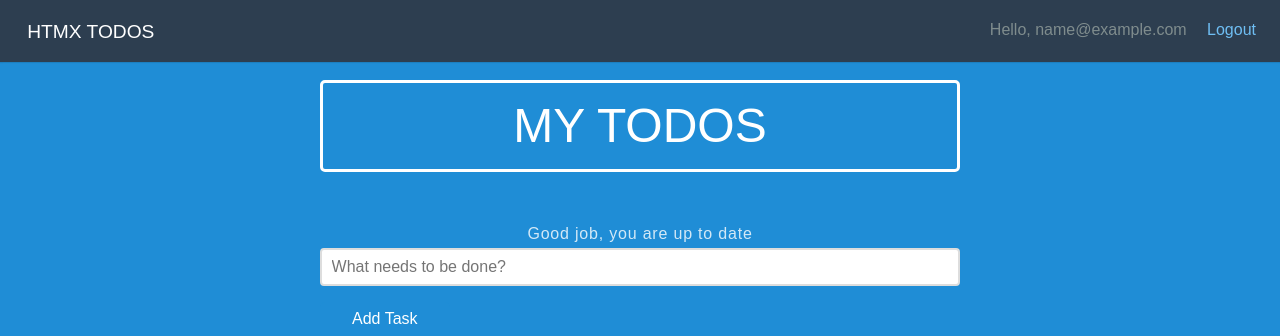
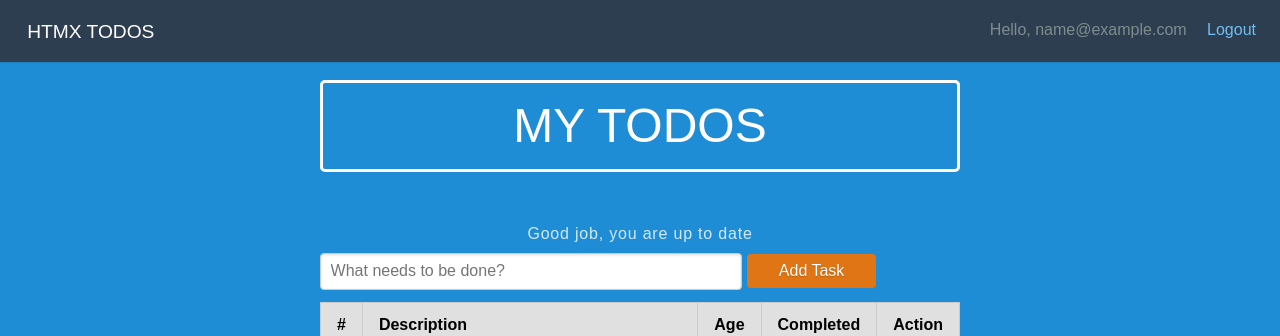
Before and after one commit to Coni63/django-htmx-todos, a Django app: template htmx_project/test_app/templates/home.html in a window 1280 px wide. Shown: the top 336 px of the page. Run offline with Django 5.2, Linux system fonts and the light colour scheme; the template is opened without the code that fills it, so the values that code supplies are empty; the visitor is signed in with stand-in values (Sample User, id 1); some libraries are stand-ins or nearby versions.

Commit message:
improve form

```diff
--- a/htmx_project/static/css/styles.css
+++ b/htmx_project/static/css/styles.css
@@ -49,24 +49,6 @@
 
 
 /*
- * -- PURE FORM STYLES --
- * Style the form inputs and labels
- */
-.pure-form label {
-    margin: 1em 0 0;
-    font-weight: bold;
-    font-size: 100%;
-}
-
-.pure-form input[type] {
-    border: 2px solid #ddd;
-    box-shadow: none;
-    font-size: 100%;
-    width: 100%;
-    margin-bottom: 1em;
-}
-
-/*
  * -- PURE BUTTON STYLES --
  * I want my pure-button elements to look a little different
  */
@@ -84,6 +66,11 @@
     font-size: 120%;
 }
 
+.button-secondary {
+    background: rgb(223, 117, 20);
+    border-radius: 4px;
+    text-shadow: 0 1px 1px rgba(0, 0, 0, 0.2);
+}
 
 /*
  * -- MENU STYLES --
@@ -306,3 +293,10 @@
 .grow {
     width: 100%;
 }
+
+
+.inline {
+    display: flex;
+    flex-direction: row;
+    align-items: center;
+}
--- a/htmx_project/test_app/templates/todo-form.html
+++ b/htmx_project/test_app/templates/todo-form.html
@@ -1,5 +1,5 @@
 <form id="new-todo-form" class="pure-form" hx-post="{% url 'add_todo' %}" hx-swap="beforeend" hx-target="tbody">
-    <div class="form-group">
+    <fieldset>
         <input
             type="text"
             name="title"
@@ -8,6 +8,6 @@
             required
             autocomplete="off"
         >
-        <button type="submit" class="pure-button pure-button-primary">Add Task</button>
-    </div>
+        <button type="submit" class="pure-button button-secondary">Add Task</button>
+    </fieldset>
 </form>
```
